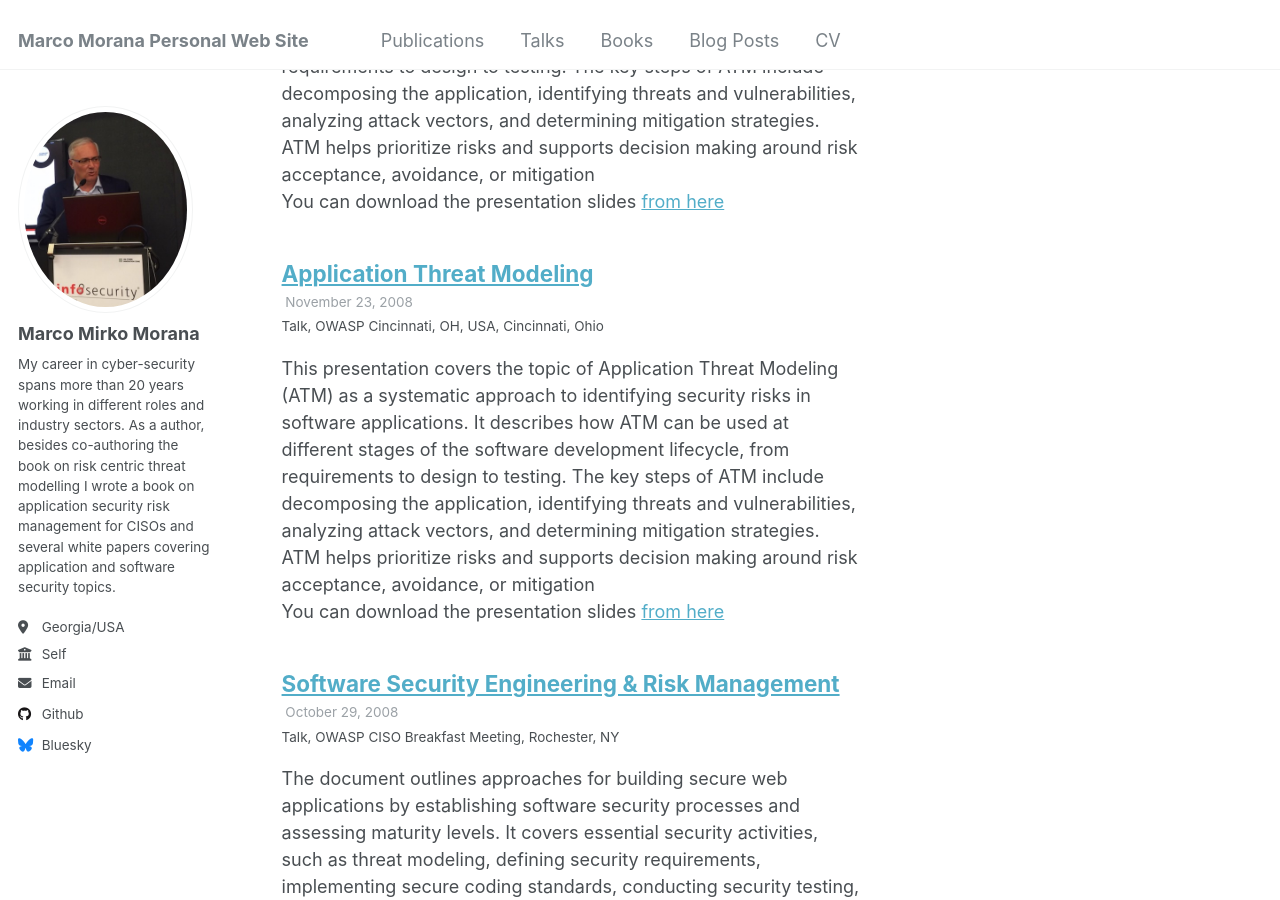
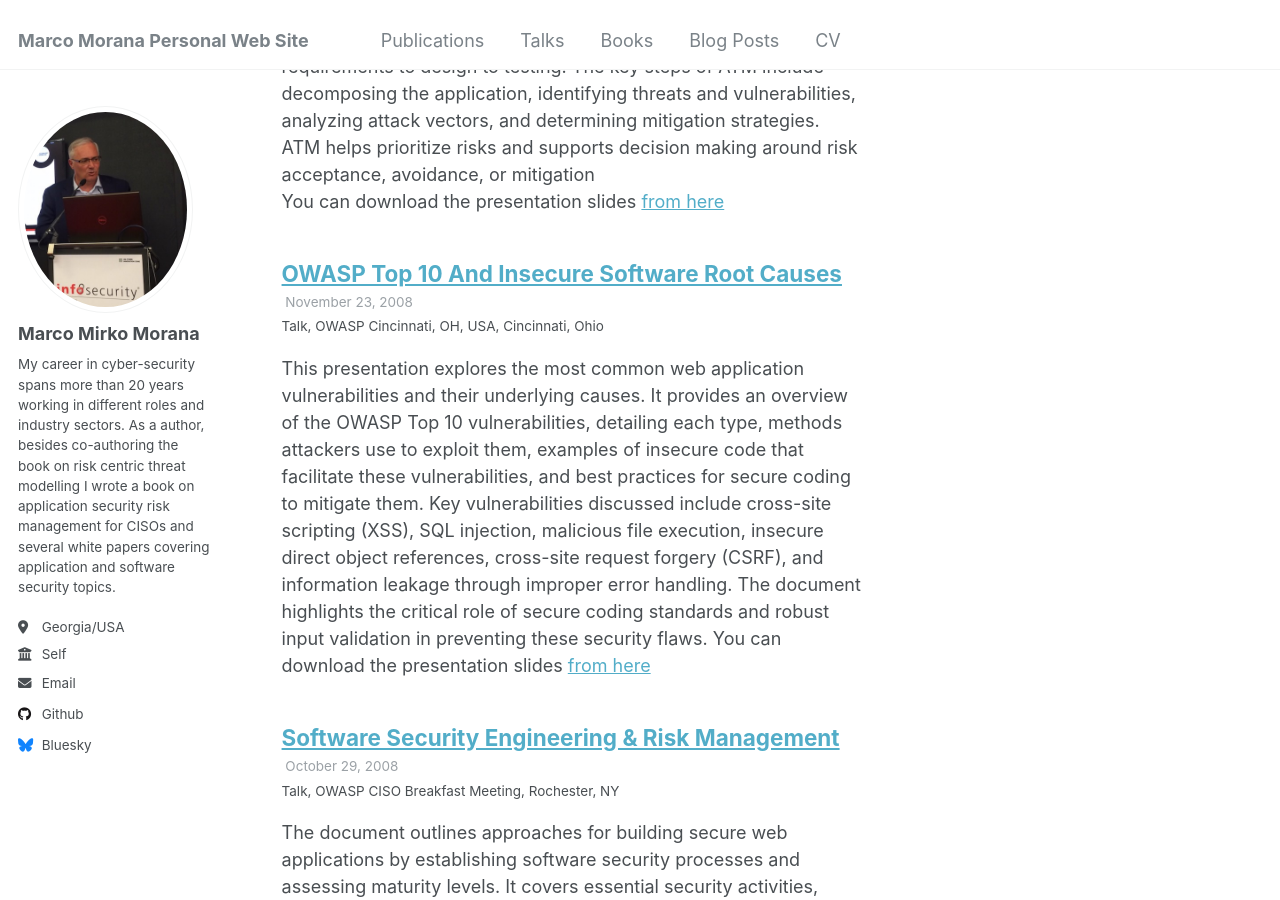
Before and after one commit to mmorana1/marcom, a Jekyll site: the page built from _pages/talks.html, in a window 1280 px wide and 900 px high, scrolled down 4350 px. Built offline with Jekyll 4.4.1, drawn with Linux system fonts in a browser that asks for light colours.

Commit message:
Update 2008-February 26.md

```diff
--- a/_talks/2008-February 26.md
+++ b/_talks/2008-February 26.md
@@ -1,12 +1,12 @@
 ---
-title: "Application Threat Modeling"
+title: "OWASP Top 10 And Insecure Software Root Causes"
 collection: talks
 type: "Talk"
-permalink: /talks/2008-November 23
+permalink: /talks/2008-February 26
 venue: "OWASP Cincinnati, OH, USA"
 date: 2008-11-23
 location: "Cincinnati, Ohio"
 ---
 
-This presentation covers the topic of Application Threat Modeling (ATM) as a systematic approach to identifying security risks in software applications. It describes how ATM can be used at different stages of the software development lifecycle, from requirements to design to testing. The key steps of ATM include decomposing the application, identifying threats and vulnerabilities, analyzing attack vectors, and determining mitigation strategies. ATM helps prioritize risks and supports decision making around risk acceptance, avoidance, or mitigation
-You can download the presentation slides [from here](https://www.slideshare.net/slideshow/application-threat-modeling-presentation/781073)
+This presentation explores the most common web application vulnerabilities and their underlying causes. It provides an overview of the OWASP Top 10 vulnerabilities, detailing each type, methods attackers use to exploit them, examples of insecure code that facilitate these vulnerabilities, and best practices for secure coding to mitigate them. Key vulnerabilities discussed include cross-site scripting (XSS), SQL injection, malicious file execution, insecure direct object references, cross-site request forgery (CSRF), and information leakage through improper error handling. The document highlights the critical role of secure coding standards and robust input validation in preventing these security flaws.
+You can download the presentation slides [from here](https://www.slideshare.net/marco_morana/owasp-top-10-and-insecure-software-root-causes-presentation)
```
